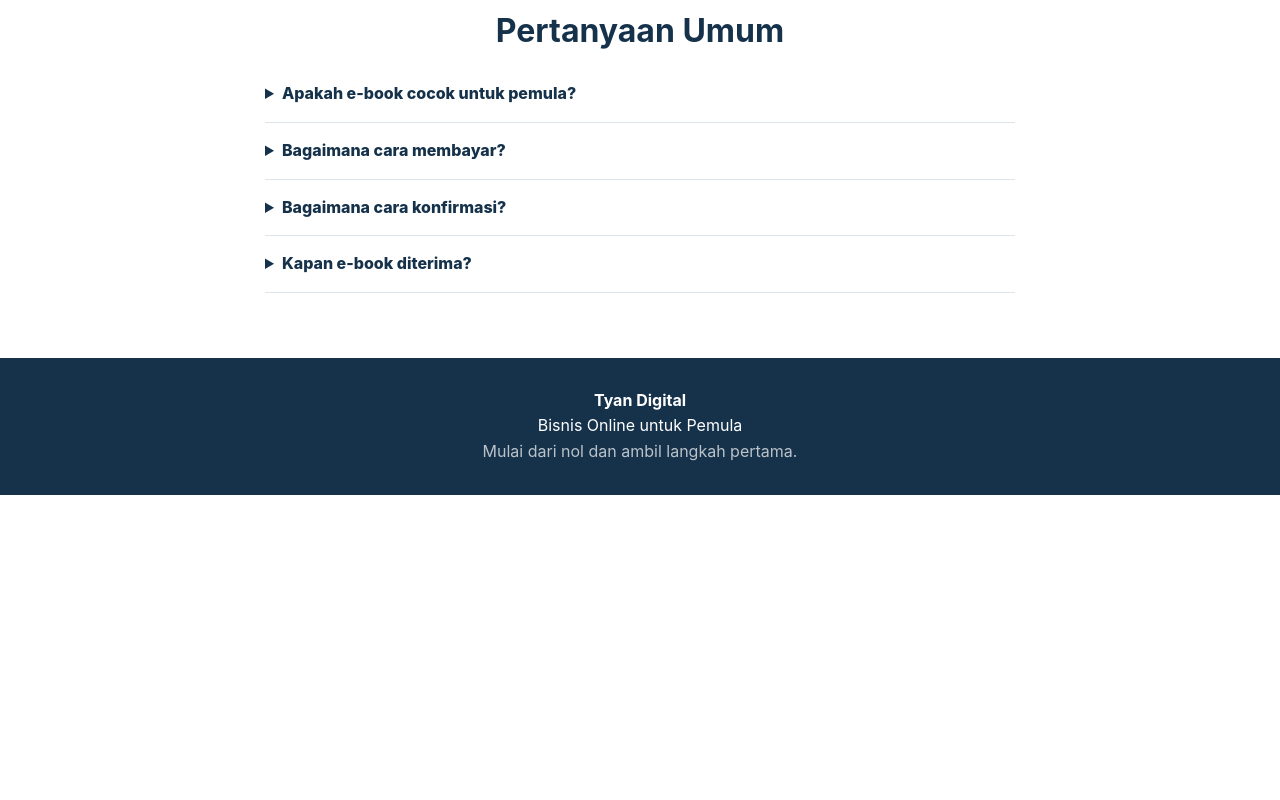
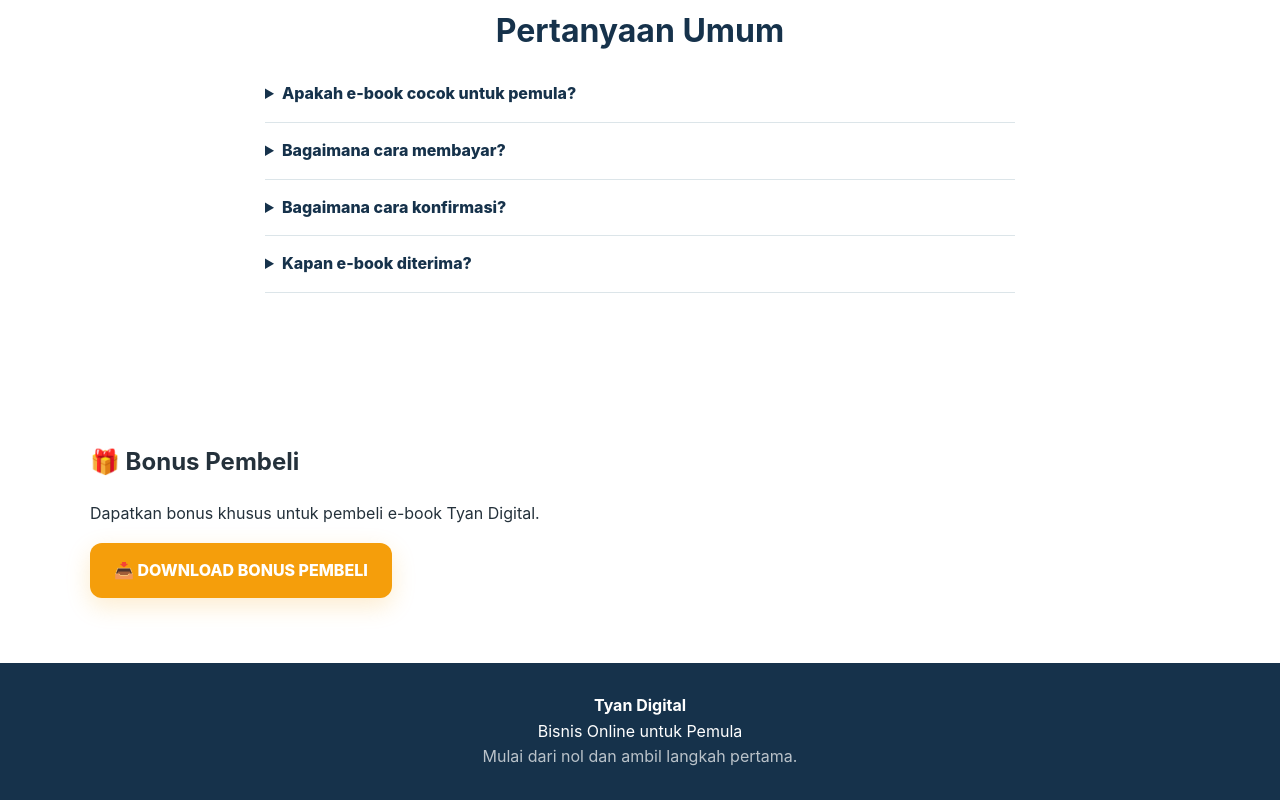
Before and after one commit to sigityan-gif/Tyan-digital, a plain HTML site: page index.html in a window 1280 px wide. Shown: the part 4090-4890 px from the top of the page. Before the commit the page ends 4585 px from the top, so only its background shows below. Drawn offline with Linux system fonts and the light colour scheme.

Commit message:
Update index.html

```diff
--- a/index.html
+++ b/index.html
@@ -82,7 +82,15 @@ footer{background:#16324b;color:#fff;padding:30px 0;text-align:center}.wa{positi
 <details><summary>Bagaimana cara konfirmasi?</summary><p>Setelah transfer, isi form checkout lalu klik tombol WhatsApp dan kirim bukti transfer kepada admin.</p></details>
 <details><summary>Kapan e-book diterima?</summary><p>Setelah pembayaran diverifikasi, admin akan memproses pengiriman produk sesuai prosedur yang berlaku.</p></details>
 </div></div></section>
-
+<section class="bonus">
+  <div class="wrap">
+    <h2>🎁 Bonus Pembeli</h2>
+    <p>Dapatkan bonus khusus untuk pembeli e-book Tyan Digital.</p>
+    <a class="btn" href="https://drive.google.com/folderview?id=1Y6rSXFzXMOzQCVpJzU2yTXNatTUZiHSs" target="_blank">
+      📥 DOWNLOAD BONUS PEMBELI
+    </a>
+  </div>
+</section>
 <footer><div class="wrap"><b>Tyan Digital</b><br>Bisnis Online untuk Pemula<br><span style="opacity:.7">Mulai dari nol dan ambil langkah pertama.</span></div></footer>
 <a class="wa" href="https://wa.me/6282327310120" target="_blank">💬 WhatsApp Admin</a>
 
```
